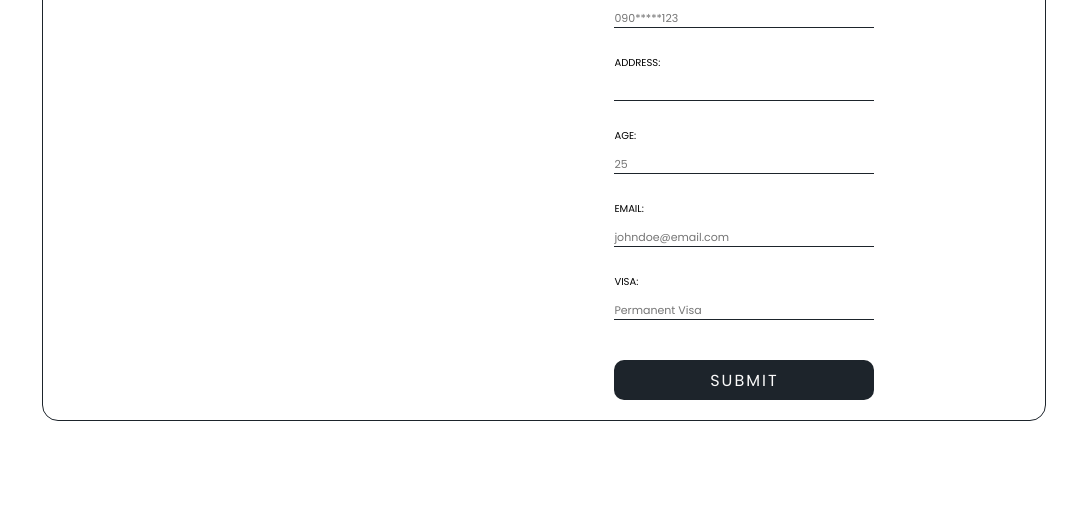
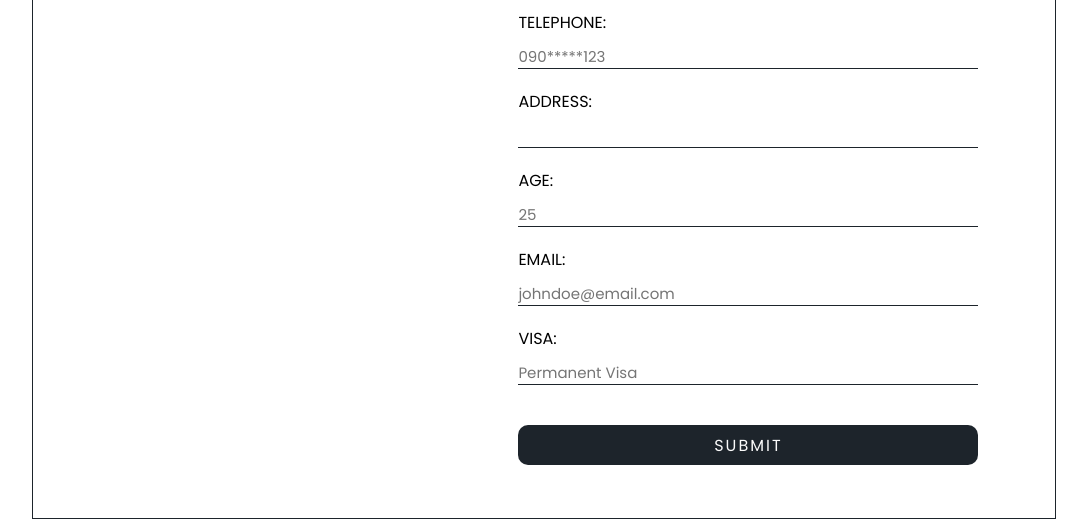
Before and after one commit to jujuWork/Applicant, a plain HTML site: page index.html in a window 1280 px wide. Shown: the part 281-800 px from the top of the page, without its empty margins (96-1183 px from the left). Drawn offline with Linux system fonts and the light colour scheme.

Commit message:
vercel setup

```diff
--- a/style.css
+++ b/style.css
@@ -39,6 +39,7 @@ body {
 
 .grid-container {
   display: grid;
+  align-content: center;
   grid-template-columns: repeat(5, 1fr);
   grid-template-rows: repeat(5, 1fr);
   grid-template-areas:
@@ -48,8 +49,6 @@ body {
     "info info content content content"
     "info info content content content";
   border: 1px solid var(--border);
-  border-radius: 16px;
-  margin: 10px;
   position: relative;
 }
 
@@ -85,7 +84,7 @@ body {
 
 .form {
   width: 100%;
-  max-width: 300px;
+  max-width: 500px;
   display: flex;
   align-items: center;
   justify-content: center;
@@ -110,7 +109,7 @@ body {
   width: 100%;
 
   label {
-    font-size: 10px;
+    font-size: clamp(10px, 15vw, 16px);
     text-transform: uppercase;
   }
 
@@ -120,7 +119,7 @@ body {
     outline: none;
     width: 100%;
     margin: 10px 0 20px 0;
-    font-size: 11px;
+    font-size: clamp(11px, 15vw, 15px);
   }
 }
 
@@ -150,6 +149,10 @@ body {
 }
 
 @media screen and (min-width: 769px) {
+  .grid-container {
+    height: 100vh;
+  }
+
   .right__side {
     display: flex;
     align-items: center;
```
